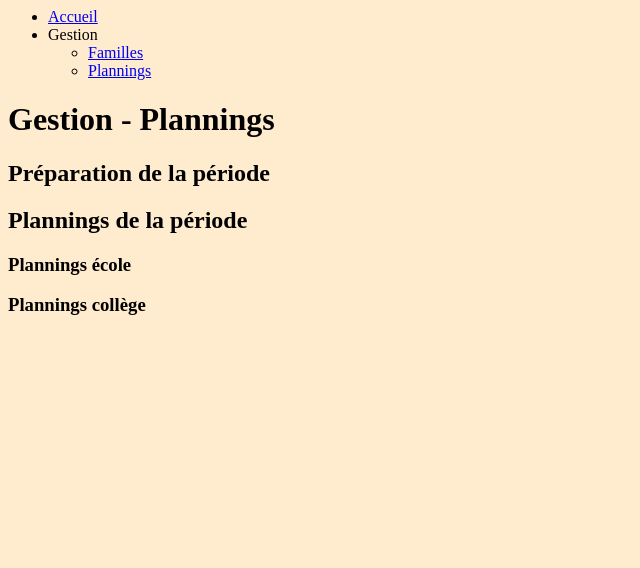
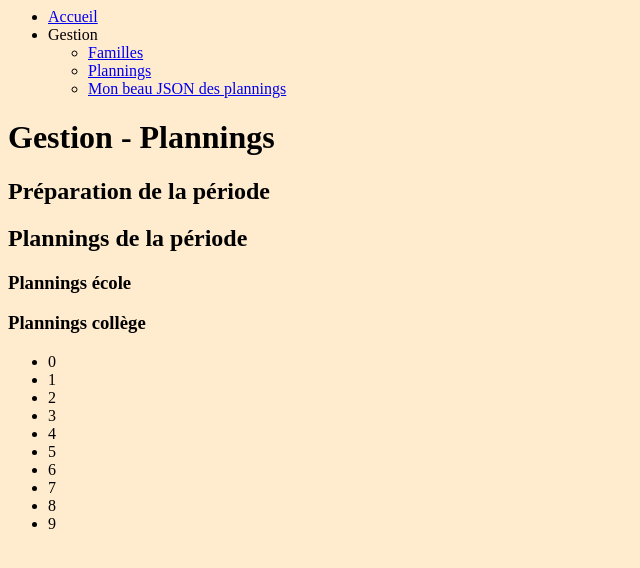
Before and after one commit to LeRatdemare/site-les-caroubiers, a Django app: template sitecaroubiers/plannings/templates/pages/gestion_plannings.html in a window 1280 px wide. Shown: the top 568 px of the page, without its empty margins (0-640 px from the left). Run offline with Django 4.2, Linux system fonts and the light colour scheme; the template is opened without the code that fills it, so the values that code supplies are empty; parts of the project's set-up code (start-up, migrations or seed data) failed here and were passed over.

Commit message:
Prise en main js et structure plannings

```diff
--- a/sitecaroubiers/plannings/functions.py
+++ b/sitecaroubiers/plannings/functions.py
@@ -1,6 +1,7 @@
 from django.shortcuts import get_object_or_404
 from plannings.models import Family
 from plannings.forms import FamilyForm
+# from workalendar.europe import France
 
 def create_family(request, create_form):
     # Si le formulaire est valide
@@ -15,3 +16,6 @@ def create_family(request, create_form):
             create_form.save()
         create_form = FamilyForm()
     return message
+
+# france = France()
+# france.add_working_days()
--- a/sitecaroubiers/plannings/static/css/styles.css
+++ b/sitecaroubiers/plannings/static/css/styles.css
@@ -38,8 +38,8 @@ table.families thead {
 
 input[type='checkbox'] {
     color: currentColor;
-    width: 30px;
-    height: 30px;
+    width: 20px;
+    height: 20px;
     border: 0.15em solid currentColor;
     border-radius: 0.15em;
 }
--- /dev/null
+++ b/sitecaroubiers/plannings/static/js/test.js
@@ -0,0 +1,26 @@
+const thisScript = document.getElementById("plannings-construct")
+console.log(thisScript.dataset.planningsUrl)
+for (let i = 0; i < 10; i++) {
+    const liElement = document.createElement("li");
+    const liText = document.createTextNode(i);
+    liElement.appendChild(liText)
+    ulTags = document.getElementsByTagName("ul")
+    for (tag of ulTags) {
+        tag.appendChild(liElement);
+    }
+    console.log(i)
+}
+
+$.ajax({
+    url: thisScript.dataset.planningsUrl,  // URL de votre vue Django qui renvoie les données
+    method: 'GET',
+    dataType: 'json',
+    success: function (response) {
+        var plannings = response;
+        // Utilisez la variable dans votre script JavaScript
+        console.log(plannings);
+    },
+    error: function (xhr, status, error) {
+        console.error(error);
+    }
+});
--- a/sitecaroubiers/plannings/templates/pages/base.html
+++ b/sitecaroubiers/plannings/templates/pages/base.html
@@ -14,6 +14,7 @@
                     <ul>
                         <li><a href="{% url 'gestion-familles' %}">Familles</a></li>
                         <li><a href="{% url 'gestion-plannings' %}">Plannings</a></li>
+                        <li><a href="{% url 'get-base-plannings' %}">Mon beau JSON des plannings</a></li>
                     </ul>
                 </li>
             </ul>
--- a/sitecaroubiers/plannings/templates/pages/gestion_plannings.html
+++ b/sitecaroubiers/plannings/templates/pages/gestion_plannings.html
@@ -1,5 +1,5 @@
 {% extends 'pages/base.html' %}
-
+{% load static %}
 {% block title %}Plannings{% endblock %}
 
 {% block body %}
@@ -10,4 +10,7 @@
 <h2>Plannings de la période</h2>
 <h3>Plannings école</h3>
 <h3>Plannings collège</h3>
+<ul></ul>
+<script src="https://ajax.googleapis.com/ajax/libs/jquery/3.7.0/jquery.min.js"></script>
+<script src="{% static 'js/test.js' %}" data-plannings-url="{% url 'get-base-plannings' %}" id="plannings-construct"></script>
 {% endblock %}
--- a/sitecaroubiers/plannings/views.py
+++ b/sitecaroubiers/plannings/views.py
@@ -1,3 +1,4 @@
+from django.http import JsonResponse
 from django.shortcuts import render
 from django.shortcuts import redirect
 from django.shortcuts import get_object_or_404
@@ -57,3 +58,39 @@ def gestion_familles(request):
 
 def gestion_plannings(request):
     return render(request, 'pages/gestion_plannings.html')
+
+def get_base_plannings(request):
+    plannings = {
+        'college' : { # Planning du collège
+            'P1': {
+                'datedebut':'2023-09-01',
+                'datefin':'2023-10-28',
+                'semaines' : [ # Période 1
+                    { # Semaine 1
+                        'lundi': { # 1er jour
+                            'matin':["Nathan", "Arnaud"],
+                            'midi':["Véronique"],
+                            'soir':["Céline", "Mic"]
+                        },
+                        'mardi': { # 2ème jour
+                            'matin':["Véronique"],
+                            'midi':["Céline", "Mic"],
+                            'soir':["Nathan", "Arnaud"]
+                        },
+                    },
+                    { # Semaine 2
+                        'lundi': { # 1er jour
+                            'matin':["Nathan", "Arnaud"],
+                            'midi':["Véronique"],
+                            'soir':["Céline", "Mic"]
+                        },
+                    },
+                ]
+            },
+            'P2':{ # Période 2
+                # etc...
+            },
+        },
+        'ecole' : [1,2,5,3] # Planning école
+    }
+    return JsonResponse(plannings)
--- a/sitecaroubiers/sitecaroubiers/urls.py
+++ b/sitecaroubiers/sitecaroubiers/urls.py
@@ -21,6 +21,7 @@ from plannings import views
 urlpatterns = [
     path('admin/', admin.site.urls),
     path('', views.index, name='index'),
-    path('gestion/familles', views.gestion_familles, name='gestion-familles'),
-    path('gestion/plannings', views.gestion_plannings, name='gestion-plannings'),
+    path('gestion/familles/', views.gestion_familles, name='gestion-familles'),
+    path('gestion/plannings/', views.gestion_plannings, name='gestion-plannings'),
+    path('gestion/plannings/get-base-plannings/', views.get_base_plannings, name='get-base-plannings'),
 ]
```
Also changed, not shown: sitecaroubiers/plannings/models.py (+27 -0 lines).
